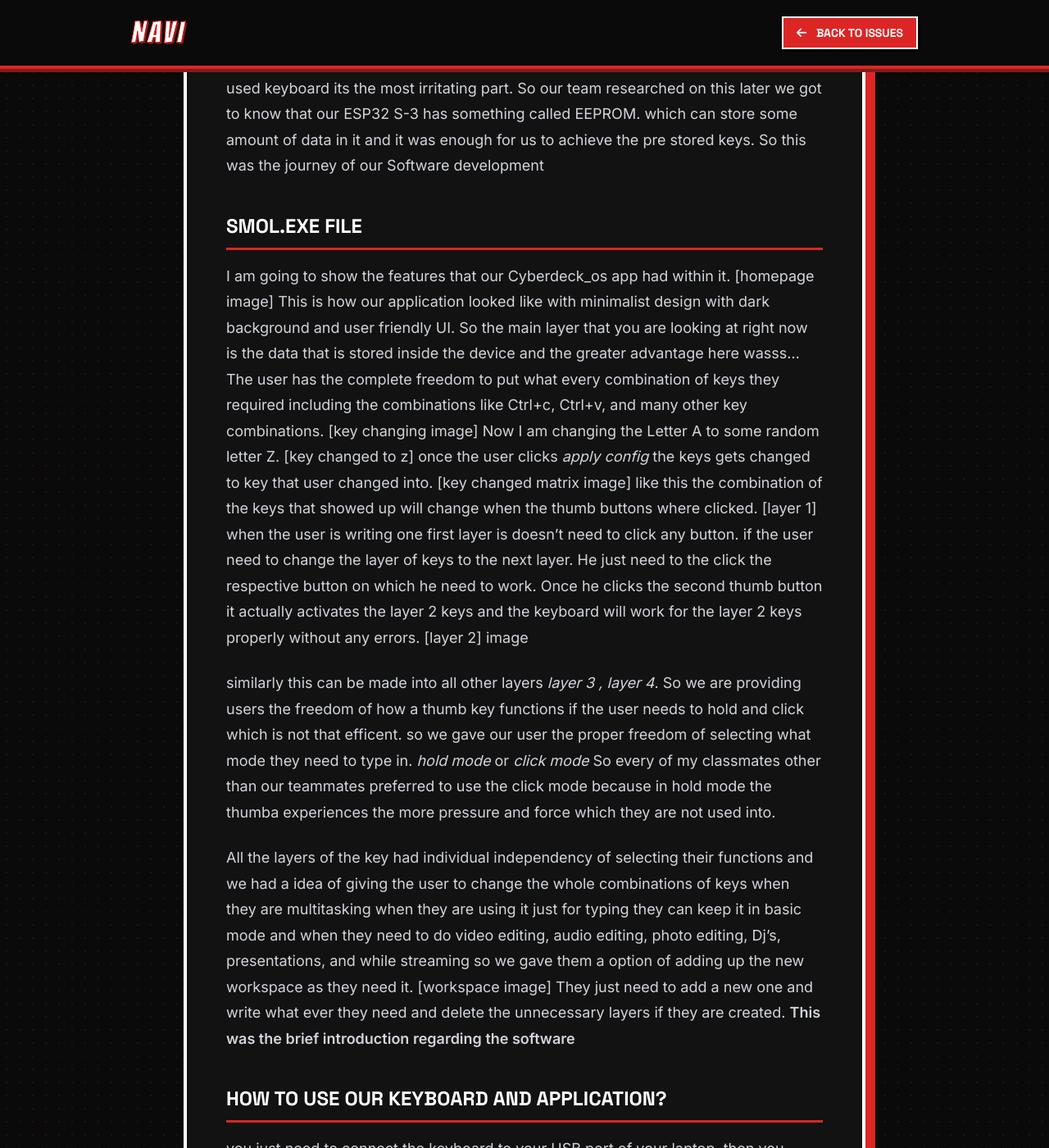
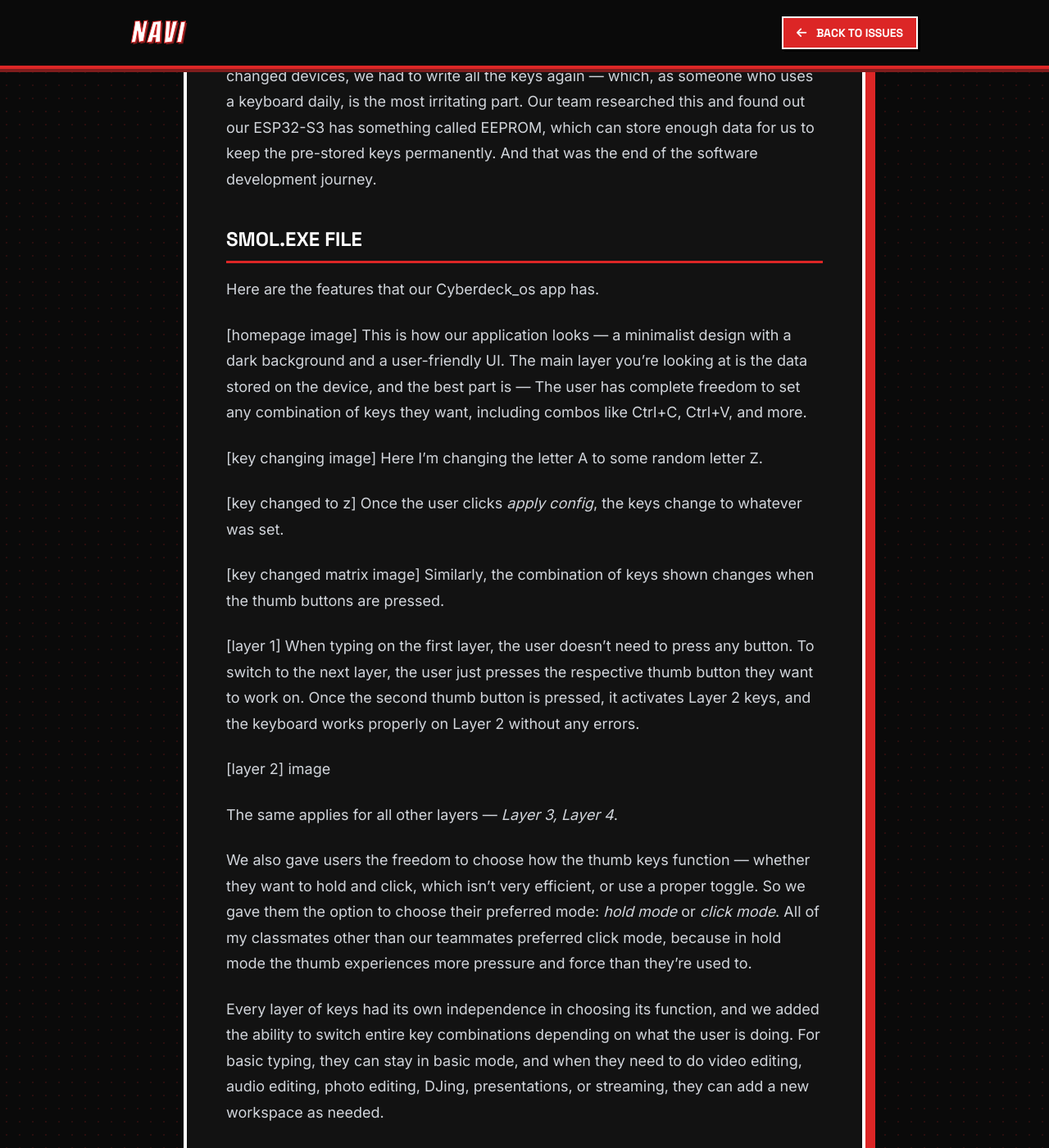
Before and after one commit to Pruthvik27/navi.github.io, a Jekyll site: the page built from _posts/2026-07-01-iot-telemetry-hub.md, in a window 1280 px wide and 1400 px high, scrolled down 9533 px. Shown: the whole window at 82% size. Built offline with Jekyll 4.4.1, drawn with Linux system fonts in a browser that asks for light colours; nearby versions of some CDN libraries; some of the changed text lies outside the part shown.

Commit message:
Update 2026-07-01-iot-telemetry-hub.md

```diff
--- a/_posts/2026-07-01-iot-telemetry-hub.md
+++ b/_posts/2026-07-01-iot-telemetry-hub.md
@@ -150,74 +150,86 @@ That sparked our final breakthrough idea: we would develop a custom
 Since I couldn't physically fit 80 different labels onto a tiny pocket-sized keyboard, a smart digital overlay was the perfect solution. It would pop up on the user's computer screen to show them exactly which typing "layer" they were using and what characters they were pressing in real-time.
 
 With the plan set, I immediately contacted my Software Lead—a guy who possesses world-class expertise in *VIBE CODING* (writing code purely by gut feeling and chaotic energy). And just like that,
-**Stage - 3 officially started right here.**
 
 ### Stage 3 : Making our first .exe file for our Keyboard.
-The main problem here was not making a .exe file. The main problem was *Communicating with AI*, I don't know how my teammate made up his mind someone he was good in talking to *AI*, so our main barrier was when ever he tried to explain his problem what he was facing in developing a .exe file. All I heard was a nonsense language *which didn't had a proper script*. So I just nodded my head and looked into the app. So I told him what all corrections to do. Soon after that he had developed a proper ideation for how to develop the .exe file and he told me it is difficult to do it with multiple languages like frontend, backend and stuff's. So soon or later I realized that we have a goated language called *python* which can literally do anything in any field. So I researched regarding this and found out a solution that you can easily convert any .html file (*professionally a webpage*) into a working .exe file using *Pyinstaller*, *auto-py-to-exe*. So I informed my teammate to do it using it, and as he is a *vibe code specialist* he was able to achieve the .html file within 2 days and conversion was way more easier than it seemed. Thanks to him!.
-So we had our .exe file in our laptop, but what to keep as a icon for it? after arguing for some time, I told him to put it as you wish.
+
+The main problem here wasn't making the .exe file — it was *communicating with AI*. I'm still not sure how my teammate convinced himself he was good at talking to AI, because every time he tried explaining the problem he was facing, it came out as a jumble with no real structure. So I'd just nod, dig into the app myself, and tell him what corrections to make. Once that clicked, he had a clear idea of how to build the .exe, but he told me it was tricky since it needed multiple languages — frontend, backend, and more.
+
+That's when I remembered we have a goated language called *python*, which can basically do anything in any field. A bit of research turned up the answer: you can convert any .html file (*basically a webpage*) into a working .exe using *Pyinstaller* and *auto-py-to-exe*. I passed this on to my teammate, and since he's a *vibe code specialist*, he had the .html file ready in 2 days — the conversion to .exe turned out way easier than expected. Thanks to him!
+
+So we had our .exe file, but what to use as the icon? After some back and forth, I told him to just put whatever he wanted.
 
 <img src="/assets/images/icon.jpg" alt="Smol.exe Icon" width="300" height="300" >
 
-That *crazy guy* add this cat image as a icon.
-*I liked it by the way*.
+That *crazy guy* picked a cat image as the icon.
+*Honestly, I liked it.*
 
-So our job was almost done. So the problem that we faced was nothing other than. If we changed the device we need to write all keys again and again. So as a guy who used keyboard its the most irritating part. So our team researched on this later we got to know that our ESP32 S-3 has something called EEPROM. which can store some amount of data in it and it was enough for us to achieve the pre stored keys. So this was the journey of our Software development
+So our job was almost done. The only real problem left was that every time we changed devices, we had to write all the keys again — which, as someone who uses a keyboard daily, is the most irritating part. Our team researched this and found out our ESP32-S3 has something called EEPROM, which can store enough data for us to keep the pre-stored keys permanently. And that was the end of the software development journey.
 
 ### Smol.exe file
 
-I am going to show the features that our Cyberdeck_os app had within it.
+Here are the features that our Cyberdeck_os app has.
+
 [homepage image]
-This is how our application looked like with minimalist design with dark background and user friendly UI.
-So the main layer that you are looking at right now is the data that is stored inside the device and the greater advantage here wasss...
-The user has the complete freedom to put what every combination of keys they required including the combinations like Ctrl+c, Ctrl+v, and many other key combinations.
+This is how our application looks — a minimalist design with a dark background and a user-friendly UI.
+The main layer you're looking at is the data stored on the device, and the best part is —
+The user has complete freedom to set any combination of keys they want, including combos like Ctrl+C, Ctrl+V, and more.
+
 [key changing image]
-Now I am changing the Letter A to some random letter Z.
+Here I'm changing the letter A to some random letter Z.
+
 [key changed to z]
-once the user clicks *apply config* the keys gets changed to key that user changed into.
+Once the user clicks *apply config*, the keys change to whatever was set.
+
 [key changed matrix image]
-like this the combination of the keys that showed up will change when the thumb buttons where clicked.
+Similarly, the combination of keys shown changes when the thumb buttons are pressed.
+
 [layer 1]
-when the user is writing one first layer is doesn't need to click any button.
-if the user need to change the layer of keys to the next layer. He just need to the click the respective button on which he need to work. Once he clicks the second thumb button it actually activates the layer 2 keys and the keyboard will work for the layer 2 keys properly without any errors.
+When typing on the first layer, the user doesn't need to press any button.
+To switch to the next layer, the user just presses the respective thumb button they want to work on. Once the second thumb button is pressed, it activates Layer 2 keys, and the keyboard works properly on Layer 2 without any errors.
+
 [layer 2] image
 
-similarly this can be made into all other layers *layer 3 , layer 4*.
-So we are providing users the freedom of how a thumb key functions if the user needs to hold and click which is not that efficent. so we gave our user the proper freedom of selecting what mode they need to type in.
-*hold mode* or *click mode* So every of my classmates other than our teammates preferred to use the click mode because in hold mode the thumba experiences the more pressure and force which they are not used into.
+The same applies for all other layers — *Layer 3, Layer 4*.
 
-All the layers of the key had individual independency of selecting their functions and we had a idea of giving the user to change the whole combinations of keys when they are multitasking when they are using it just for typing they can keep it in basic mode and when they need to do
-video editing, audio editing, photo editing, Dj's, presentations, and while streaming so we gave them a option of adding up the new workspace as they need it.
+We also gave users the freedom to choose how the thumb keys function — whether they want to hold and click, which isn't very efficient, or use a proper toggle. So we gave them the option to choose their preferred mode: *hold mode* or *click mode*. All of my classmates other than our teammates preferred click mode, because in hold mode the thumb experiences more pressure and force than they're used to.
+
+Every layer of keys had its own independence in choosing its function, and we added the ability to switch entire key combinations depending on what the user is doing. For basic typing, they can stay in basic mode, and when they need to do video editing, audio editing, photo editing, DJing, presentations, or streaming, they can add a new workspace as needed.
+
 [workspace image]
-They just need to add a new one and write what ever they need and delete the unnecessary layers if they are created.
-**This was the brief introduction regarding the software**
+They just need to add a new one, set up what they need, and delete unnecessary layers if created.
+
+**This was the brief introduction to the software.**
 
 ### How to use our keyboard and application?
 
-you just need to connect the keyboard to your USB port of your laptop. then you need to click on Connect UART
+You just need to connect the keyboard to your laptop's USB port, then click on Connect UART.
+
 [image of connect uart]
-This is automatically search for the Device the connected and it will start communicating with it. and if the user had any changes he/she required they can change it and just need to click on Complie and flash to uplaod the changes they made into the keyboard. once its done. Your keyboard is ready to use and its very simple to setting up you keyboard.
+This automatically searches for the connected device and starts communicating with it. If the user needs any changes, they can make them and just click Compile and Flash to upload the changes to the keyboard. Once that's done, your keyboard is ready to use — it's that simple to set up.
 
 #### Then how to turn on the HUD overlay?
 
-Just click on the Toggle HUD button this will automatically turn on the overlay which will be easily moveable across the window without causing any problems and the brightness level can be changed by using the HUD transparency scroll bar. which will effectively change the brightness of the HUD.
+Just click the Toggle HUD button, and the overlay turns on automatically. It's easily moveable across the window without any issues, and the brightness can be adjusted using the HUD transparency scroll bar.
+
 [HUD overlay image normal]
 
 [HUD overlay image at light display]
 
-this overlag will not distrub you or irritate you from doing your job. but it also serves a greater purpose of this application in helping the user by helping them identifing the keys that they need.
-once this is activated click on the same toggle HUD to turn it off. So its is this easy to setup the software for our keyboard. and its more simple that you think to use it.
+This overlay won't distract you or get in the way of your work — but it also serves a bigger purpose by helping the user identify the keys they need. Once activated, click the same Toggle HUD button to turn it off. That's how easy it is to set up and use our software.
 
 ### Final stage : Creating the Outer casing for the keyboard
 
-You can't just carrying the electronic components without any rigid support. So I decided to make a case for it.
-So I started designing the outer case. it was really a biggest headache to reverse engineer the abnormal skeleton to make a proper outter casing for it.
+You can't just carry the electronic components around without any rigid support. So I decided to design a case for it.
+Reverse-engineering the odd skeleton of the board into a proper outer casing turned out to be the biggest headache of this stage.
+
 [image of the 3d model]
 
-Even though I had my compelete attention. I forget about the clearance I had given for the buttom surface. So this print was worth more than 300rs and I really didn't whated to take the risk so I modified the model on my own using the cutter and soldering iron by making a proper case for the keyboard.
-Even though I did mistake in given clearance to keep the thumb keys inside. I wasn;t able to do it properly even in making the outer chassis for it.
-So this is how ended up in making the outer chassis.
+Even with my full attention, I forgot to account for clearance on the bottom surface. That print cost over ₹300, and I didn't want to risk another failed print, so I fixed the model myself using a cutter and soldering iron to build a proper case for the keyboard. I also underestimated the clearance needed for the thumb keys, so even the manual fix for the outer chassis wasn't perfect.
+Still, that's how I ended up completing the outer chassis.
 
-### How did it looked after completing the project?
+### How did it look after completing the project?
+
 [final Prototype]
 
-This was the final prototype which was really a biggest engineering challenges that I have faced recently
+This was the final prototype, and honestly one of the biggest engineering challenges I've faced recently.y
```
